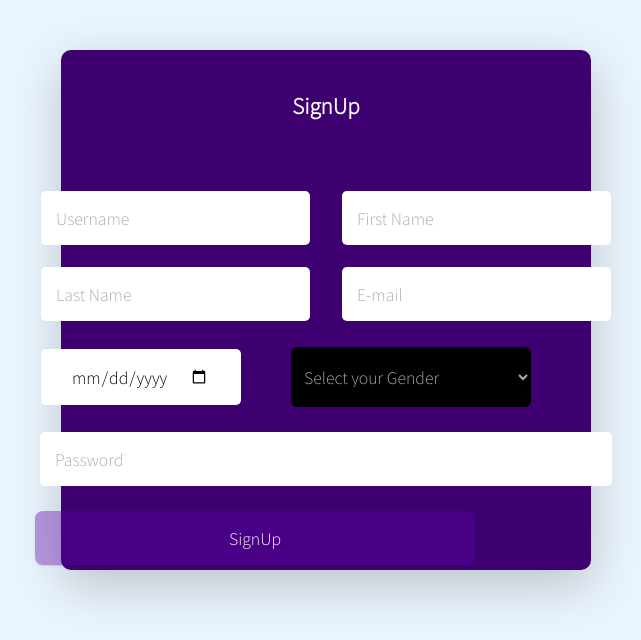
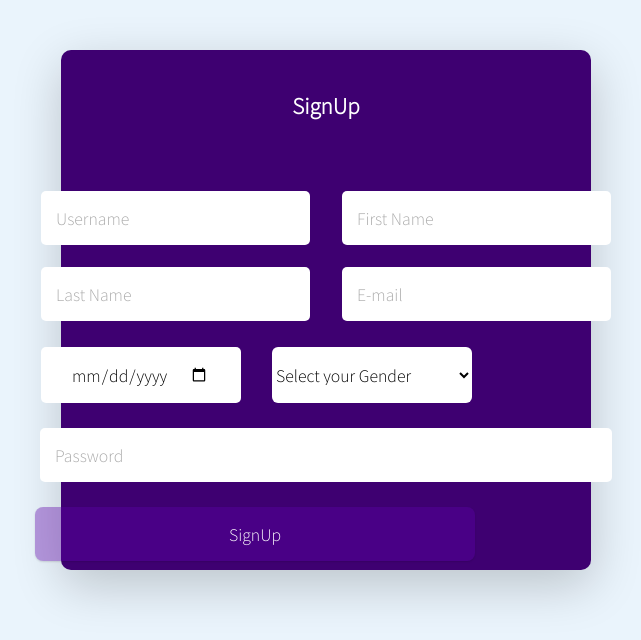
Before and after one commit to folaraz/ticketing-ui, a React (Create React App) app: page /sign-up in a window 1280 px wide. Shown: the top 640 px of the page, without its empty margins (639-1280 px from the left). Built offline with nearby package versions, Linux system fonts and the light colour scheme.

Commit message:
made few changes in the css

```diff
--- a/src/components/landingpage/profile/Profile.css
+++ b/src/components/landingpage/profile/Profile.css
@@ -129,7 +129,7 @@ hr{
     outline: none;
 }
 
-#gender {
+#sex {
     position: relative;
     display: flex;
     width: 240px;
--- a/src/components/landingpage/profile/Profile.js
+++ b/src/components/landingpage/profile/Profile.js
@@ -77,7 +77,7 @@ class Profile extends Component {
                         </tr>
                         <tr>
                             <td>Gender</td>
-                            <td> <select id="gender" value={gender}
+                            <td> <select id="sex" value={gender}
                                          onChange={this.handleGenderChange}>
                                 <option value="" disabled selected>Select your Gender</option>
                                 <option value="male">Male</option>
```
